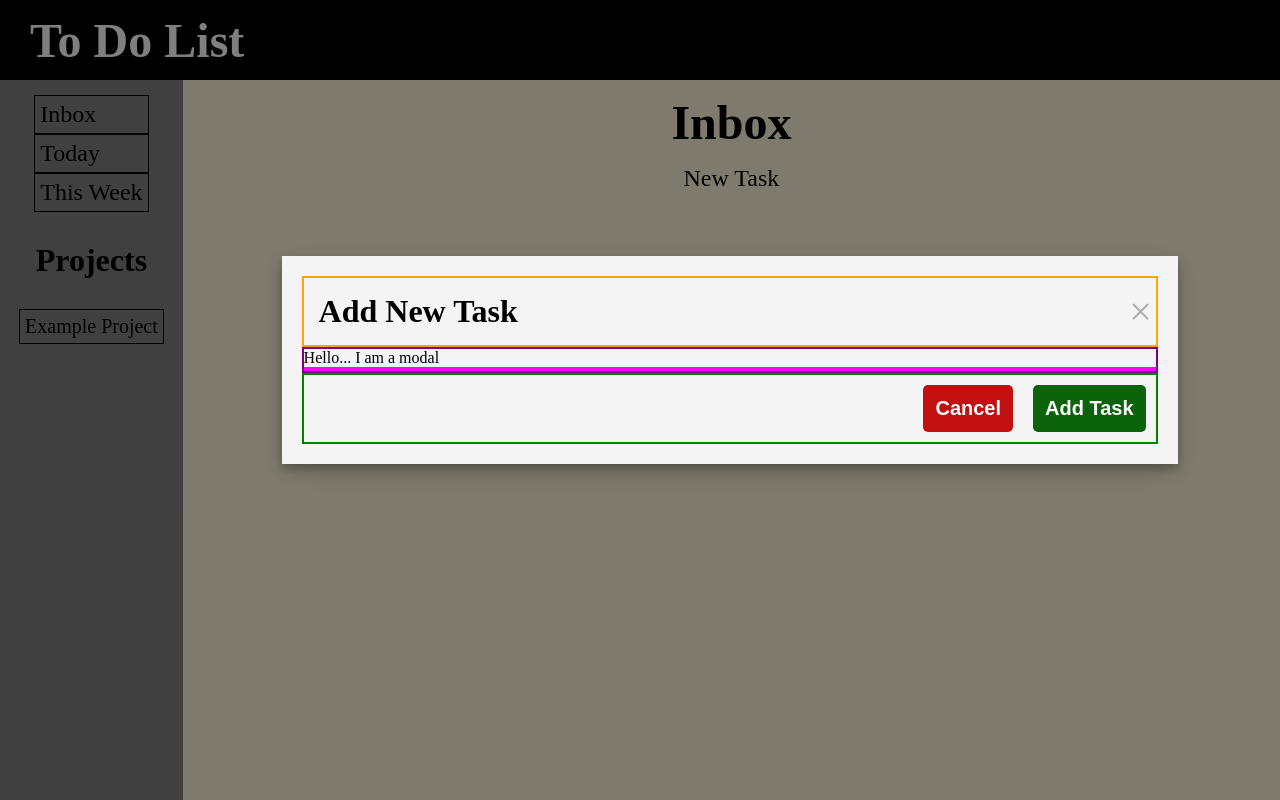
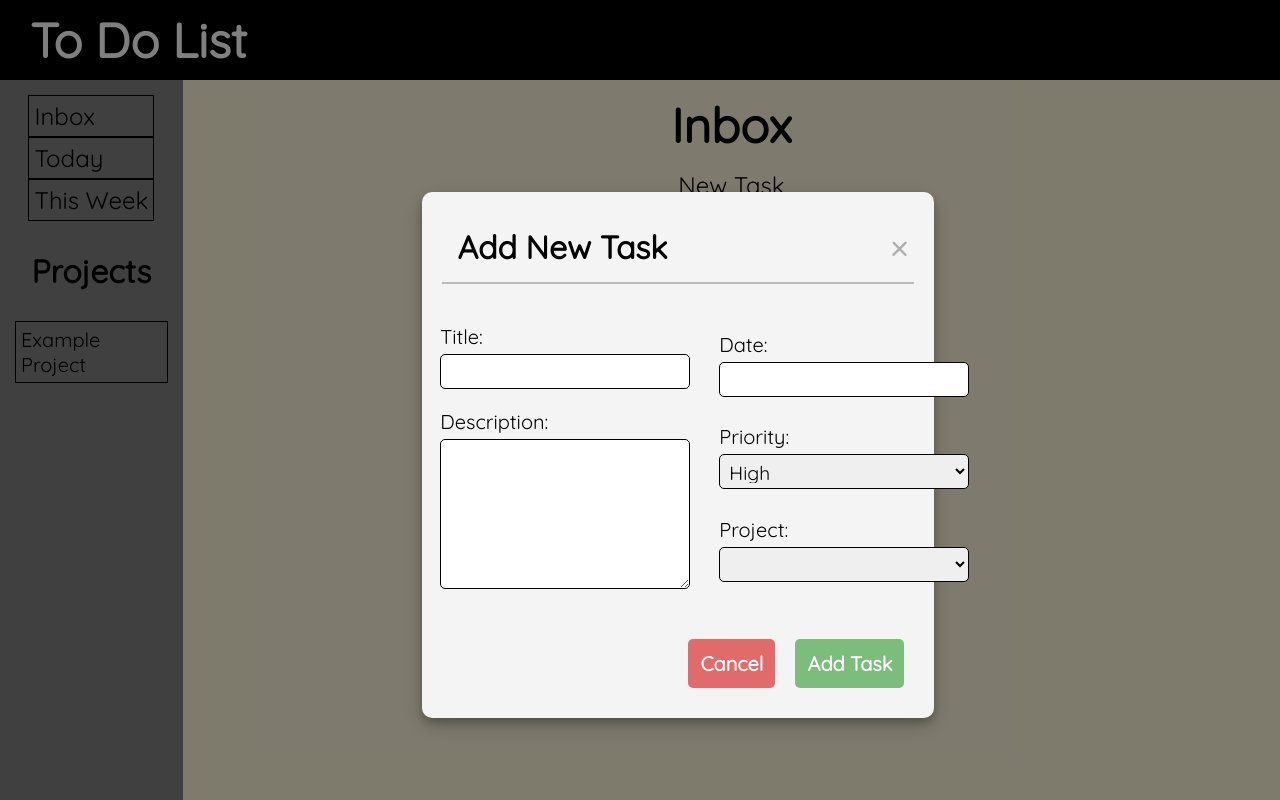
Before and after one commit to aaron-tetrick/to-do-list, a website built with webpack: page dist/index.html in a window 1280 px wide. Both pictures are taken after a click on the element "New Task". Built offline with nearby package versions, Linux system fonts and the light colour scheme.

Commit message:
Add all elements to modal, style modal, and begin logic for modal

```diff
--- a/src/index.js
+++ b/src/index.js
@@ -1,29 +1,28 @@
 import {createModal} from './modal';
 import {createInbox} from './inbox';
-
-
 
 createInbox();
 createModal();
 
-
+const operateModal = (function() {
     const newTask = document.querySelector('.new-task');
-
     const closeModalBtn = document.querySelector('.close-btn');
-const modal = document.querySelector('.modal')
-
-newTask.addEventListener('click', addTask);
-closeModalBtn.addEventListener('click', closeModal);
+    const _modal = document.querySelector('.modal');
+    const cancelBtn = document.querySelector('.cancel-btn');
 
     function addTask() {
-    modal.style.display = "block";
+        _modal.style.display = "block";
     }
 
     function closeModal() {
-    modal.style.display = "none";
+        _modal.style.display = "none";
     }
 
+    return {addTask, closeModal, closeModalBtn, cancelBtn, newTask}
+})();
 
+operateModal.newTask.addEventListener('click', operateModal.addTask);
+operateModal.closeModalBtn.addEventListener('click', operateModal.closeModal)
+operateModal.cancelBtn.addEventListener('click', operateModal.closeModal);
 
-
-//console.log(createModal());
+console.log(operateModal.addTask);
--- a/src/modal.js
+++ b/src/modal.js
@@ -3,24 +3,58 @@ const createModal = function() {
     const modal = document.createElement('div');
     const modalContent = document.createElement('div');
     const closeBtn = document.createElement('span');
-    const testPara = document.createElement('p');
+
     const modalHeaderDiv = document.createElement('div');
     const modalHeader = document.createElement('h2');
     const modalBodyDiv = document.createElement('div');
     const modalForm = document.createElement('form');
     const inputTitle = document.createElement('input');
+    const inputDate = document.createElement('input');
+    const inputDescription = document.createElement('textarea');
+    const inputPriority = document.createElement('select');
+    const inputProject = document.createElement('select');
 
+    const formDiv1 = document.createElement('div');
+    const formDiv2 = document.createElement('div');
+
+    const labelTitle = document.createElement('label');
+    const labelDate = document.createElement('label');
+    const labelDescription = document.createElement('label');
+    const labelPriority = document.createElement('label');
+    const labelProject = document.createElement('label');
+
+    const titleDiv = document.createElement('div');
+    const dateDiv = document.createElement('div');
+    const descriptionDiv = document.createElement('div');
+    const priorityDiv = document.createElement('div');
+    const projectDiv = document.createElement('div');
+
+    const optionHigh = document.createElement('option');
+    const optionMed = document.createElement('option');
+    const optionLow = document.createElement('option');
 
     const modalFooterDiv = document.createElement('div');
     const addBtn = document.createElement('button');
     const cancelBtn = document.createElement('button');
 
 
-    testPara.innerText = "Hello... I am a modal";
     closeBtn.innerHTML = "&times;";
     modalHeader.innerText = 'Add New Task';
     addBtn.innerText = 'Add Task';
     cancelBtn.innerText = "Cancel";
+    labelTitle.innerText = "Title:";
+    labelDate.innerText = "Date:";
+    labelDescription.innerText = "Description:";
+    labelPriority.innerText = "Priority:";
+    labelProject.innerText = "Project:"
+    optionHigh.innerText = "High";
+    optionMed.innerText = "Medium";
+    optionLow.innerText = "Low";
+
+    inputPriority.setAttribute('name', 'priority');
+    optionHigh.setAttribute('value', 'high');
+    optionMed.setAttribute('value', 'medium');
+    optionLow.setAttribute('value', 'low');
 
     modal.classList.add('modal');
     modalContent.classList.add('modal-content');
@@ -28,6 +62,23 @@ const createModal = function() {
     closeBtn.classList.add('close-btn');
     modalBodyDiv.classList.add('modal-body-div');
     modalForm.classList.add('modal-form');
+    formDiv1.classList.add('form-div-1');
+    formDiv2.classList.add('form-div-2');
+
+
+    titleDiv.classList.add('input-div');
+    dateDiv.classList.add('input-div');
+    descriptionDiv.classList.add('input-div');
+    priorityDiv.classList.add('input-div');
+    projectDiv.classList.add('input-div');
+
+    inputTitle.classList.add('input-element');
+    inputDate.classList.add('input-element');
+    inputDescription.classList.add('input-element');
+    inputDescription.classList.add('form-description');
+    inputPriority.classList.add('input-element');
+    inputProject.classList.add('input-element');
+
 
     modalFooterDiv.classList.add('modal-footer-div');
     addBtn.classList.add('add-btn');
@@ -36,7 +87,34 @@ const createModal = function() {
     modalHeaderDiv.appendChild(modalHeader);
     modalHeaderDiv.appendChild(closeBtn);
     modalContent.appendChild(modalHeaderDiv);
-    modalBodyDiv.appendChild(testPara);
+
+    titleDiv.appendChild(labelTitle);
+    titleDiv.appendChild(inputTitle);
+
+    dateDiv.appendChild(labelDate);
+    dateDiv.appendChild(inputDate);
+
+    descriptionDiv.appendChild(labelDescription);
+    descriptionDiv.appendChild(inputDescription);
+
+    priorityDiv.appendChild(labelPriority);
+    priorityDiv.appendChild(inputPriority);
+    inputPriority.appendChild(optionHigh);
+    inputPriority.appendChild(optionMed);
+    inputPriority.appendChild(optionLow);
+
+
+    projectDiv.appendChild(labelProject);
+    projectDiv.appendChild(inputProject);
+
+    formDiv1.appendChild(titleDiv);
+    formDiv1.appendChild(descriptionDiv);
+    formDiv2.appendChild(dateDiv);
+    formDiv2.appendChild(priorityDiv);
+    formDiv2.appendChild(projectDiv);
+
+    modalForm.appendChild(formDiv1);
+    modalForm.appendChild(formDiv2);
     modalBodyDiv.appendChild(modalForm);
 
     modalContent.appendChild(modalBodyDiv);
@@ -48,6 +126,4 @@ const createModal = function() {
 }
 
 
-
-
 export {createModal}
--- a/style.css
+++ b/style.css
@@ -2,6 +2,7 @@
     margin: 0;
     padding: 0;
     box-sizing: border-box;
+    font-family: "Quicksand", sans-serif;
 }
 
 header {
@@ -102,17 +103,19 @@ h2 {
 
 .modal-content {
     background-color: #f4f4f4;
-    margin: 20% 22%;
+    margin: 15% 33%;
     padding: 20px;
-    width: 70%;
-    box-shadow: 0 5px 8px 0 rgba(0,0,0,0.2), 0 7px 20px 0 rgba(0,0,0,0.2)
+    width: 40%;
+    box-shadow: 0 5px 8px 0 rgba(0,0,0,0.2), 0 7px 20px 0 rgba(0,0,0,0.2);
+    border-radius: 10px;
 }
 
 .modal-header-div {
     display: flex;
     align-items: center;
     justify-content: space-between;
-    border: 2px orange solid;
+    border-bottom: rgb(187, 187, 187) solid 2px;
+    width: 100%;
 }
 
 .close-btn {
@@ -132,16 +135,52 @@ h2 {
 }
 
 .modal-body-div {
-    border: solid 2px purple;
+    padding: 20px;
+
 }
 
 .modal-form {
-    border: 2px fuchsia solid;
+    display: flex;
+    justify-content: center;
+}
 
+.form-div-1, .form-div-2 {
+    width: 60%;
+    display: flex;
+    flex-direction: column;
+    align-items: center;
+    justify-content: space-evenly;
+    margin: 10px;
+    padding: 0px 20px;
+}
+
+.input-div {
+    font-size: 1.25rem;
+    display: flex;
+    flex-direction: column;
+    justify-content: space-evenly;
+    margin: 10px;
+    width: 90%;
+}
+
+.input-element {
+    height: 35px;
+    border: 1px solid black;
+    border-radius: 5px;
+    padding: 5px;
+    font-size: 1.2rem;
+    width: 250px;
+    margin-top: 5px;
+}
+
+.form-description {
+    min-width: 250px;
+    max-width: 250px;
+    min-height: 150px;
+    max-height: 150px;
 }
 
 .modal-footer-div {
-    border: 2px solid green;
     display: flex;
     justify-content: flex-end;
     align-items: center;
@@ -155,15 +194,25 @@ h2 {
     border-radius: 5px;
     color: white;
     font-weight: bold;
+    opacity: 0.6;
 
 }
 
 .add-btn {
-    background-color: rgb(11, 100, 11);
+    background-color: rgb(45, 151, 45);
 
 }
 
 .cancel-btn {
-    background-color: rgb(194, 16, 16);
+    background-color: rgb(214, 15, 15);
 
 }
+
+/*PSEUDO ELEMENTS/CLASSES*/
+
+.add-btn:hover, .cancel-btn:hover {
+    opacity: 1;
+    transition: 0.3s;
+    text-decoration: none;
+    cursor: pointer;
+}
```
Also changed, not shown: dist/index.html, dist/main.js. Lines whose indentation alone changed are shown as unchanged.
